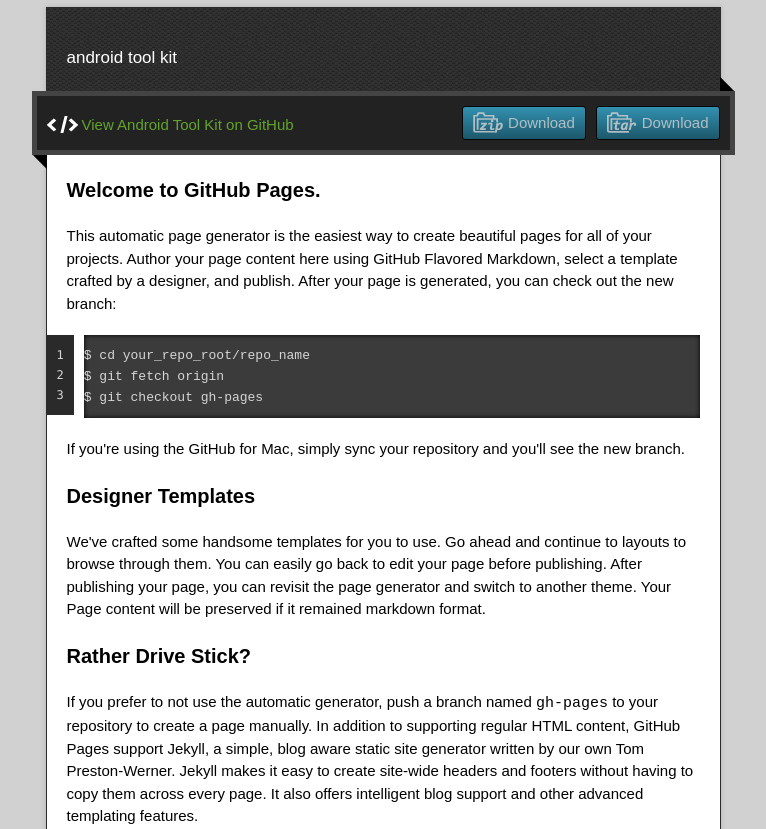
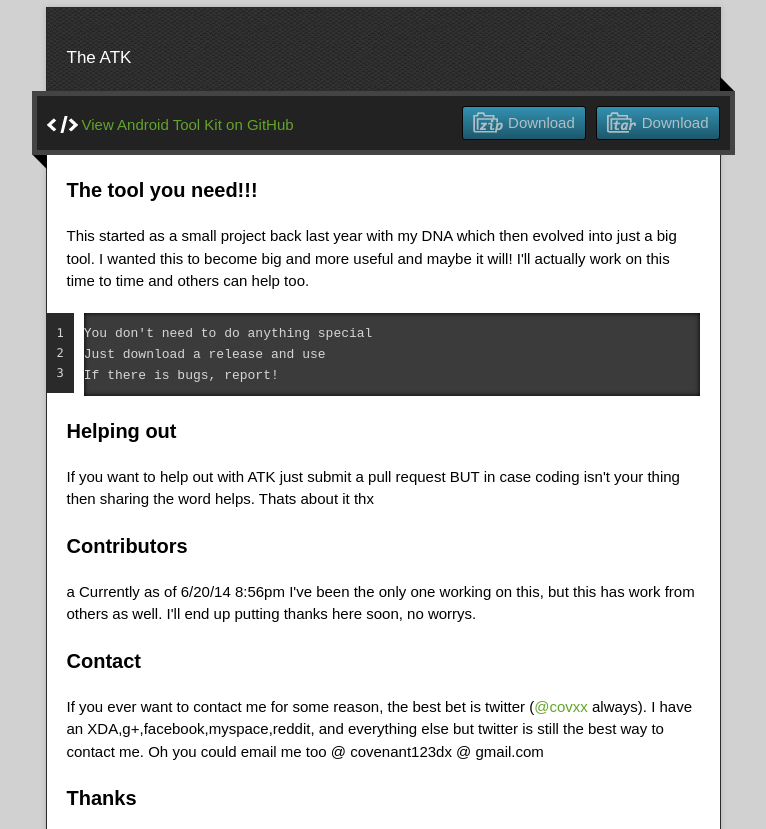
Before and after one commit to covxx/Android_Tool_Kit, a plain HTML site: page index.html in a window 1280 px wide. Shown: the part 123-952 px from the top of the page, without its empty margins (257-1023 px from the left). Drawn offline with nearby package versions, Linux system fonts and the light colour scheme.

Commit message:
Create gh-pages branch via GitHub

```diff
--- a/index.html
+++ b/index.html
@@ -12,7 +12,7 @@
   <script type="text/javascript" src="javascripts/script.js"></script>
 
   <title>Android Tool Kit</title>
-  <meta name="description" content="android tool kit">
+  <meta name="description" content="The ATK">
 
   <meta name="viewport" content="width=device-width,initial-scale=1">
 
@@ -25,7 +25,7 @@
       <h1 class="title">Android Tool Kit</h1>
     </header>
     <div id="container">
-      <p class="tagline">android tool kit</p>
+      <p class="tagline">The ATK</p>
       <div id="main" role="main">
         <div class="download-bar">
         <div class="inner">
@@ -37,36 +37,33 @@
         </div>
         <article class="markdown-body">
           <h3>
-<a name="welcome-to-github-pages" class="anchor" href="#welcome-to-github-pages"><span class="octicon octicon-link"></span></a>Welcome to GitHub Pages.</h3>
+<a name="the-tool-you-need" class="anchor" href="#the-tool-you-need"><span class="octicon octicon-link"></span></a>The tool you need!!!</h3>
 
-<p>This automatic page generator is the easiest way to create beautiful pages for all of your projects. Author your page content here using GitHub Flavored Markdown, select a template crafted by a designer, and publish. After your page is generated, you can check out the new branch:</p>
+<p>This started as a small project back last year with my DNA which then evolved into just a big tool. I wanted this to become big and more useful and maybe it will! I'll actually work on this time to time and others can help too.</p>
 
-<pre><code>$ cd your_repo_root/repo_name
-$ git fetch origin
-$ git checkout gh-pages
+<pre><code>You don't need to do anything special
+Just download a release and use
+If there is bugs, report!
 </code></pre>
 
-<p>If you're using the GitHub for Mac, simply sync your repository and you'll see the new branch.</p>
+<h3>
+<a name="helping-out" class="anchor" href="#helping-out"><span class="octicon octicon-link"></span></a>Helping out</h3>
+
+<p>If you want to help out with ATK just submit a pull request BUT in case coding isn't your thing then sharing the word helps. Thats about it thx</p>
 
 <h3>
-<a name="designer-templates" class="anchor" href="#designer-templates"><span class="octicon octicon-link"></span></a>Designer Templates</h3>
+<a name="contributors" class="anchor" href="#contributors"><span class="octicon octicon-link"></span></a>Contributors</h3>
 
-<p>We've crafted some handsome templates for you to use. Go ahead and continue to layouts to browse through them. You can easily go back to edit your page before publishing. After publishing your page, you can revisit the page generator and switch to another theme. Your Page content will be preserved if it remained markdown format.</p>
+<p>a
+Currently as of 6/20/14 8:56pm I've been the only one working on this, but this has work from others as well. I'll end up putting thanks here soon, no worrys.</p>
 
 <h3>
-<a name="rather-drive-stick" class="anchor" href="#rather-drive-stick"><span class="octicon octicon-link"></span></a>Rather Drive Stick?</h3>
+<a name="contact" class="anchor" href="#contact"><span class="octicon octicon-link"></span></a>Contact</h3>
 
-<p>If you prefer to not use the automatic generator, push a branch named <code>gh-pages</code> to your repository to create a page manually. In addition to supporting regular HTML content, GitHub Pages support Jekyll, a simple, blog aware static site generator written by our own Tom Preston-Werner. Jekyll makes it easy to create site-wide headers and footers without having to copy them across every page. It also offers intelligent blog support and other advanced templating features.</p>
+<p>If you ever want to contact me for some reason, the best bet is twitter (<a href="https://twitter.com/covxx">@covxx</a> always). I have an XDA,g+,facebook,myspace,reddit, and everything else but twitter is still the best way to contact me. Oh you could email me too @ covenant123dx @ gmail.com</p>
 
 <h3>
-<a name="authors-and-contributors" class="anchor" href="#authors-and-contributors"><span class="octicon octicon-link"></span></a>Authors and Contributors</h3>
-
-<p>You can <a href="https://github.com/blog/821" class="user-mention">@mention</a> a GitHub username to generate a link to their profile. The resulting <code>&lt;a&gt;</code> element will link to the contributor's GitHub Profile. For example: In 2007, Chris Wanstrath (<a href="https://github.com/defunkt" class="user-mention">@defunkt</a>), PJ Hyett (<a href="https://github.com/pjhyett" class="user-mention">@pjhyett</a>), and Tom Preston-Werner (<a href="https://github.com/mojombo" class="user-mention">@mojombo</a>) founded GitHub.</p>
-
-<h3>
-<a name="support-or-contact" class="anchor" href="#support-or-contact"><span class="octicon octicon-link"></span></a>Support or Contact</h3>
-
-<p>Having trouble with Pages? Check out the documentation at <a href="http://help.github.com/pages">http://help.github.com/pages</a> or contact <a href="mailto:support@github.com">support@github.com</a> and we’ll help you sort it out.</p>
+<a name="thanks" class="anchor" href="#thanks"><span class="octicon octicon-link"></span></a>Thanks</h3>
         </article>
       </div>
     </div>
```
Also changed, not shown: params.json (+1 -1 lines).
